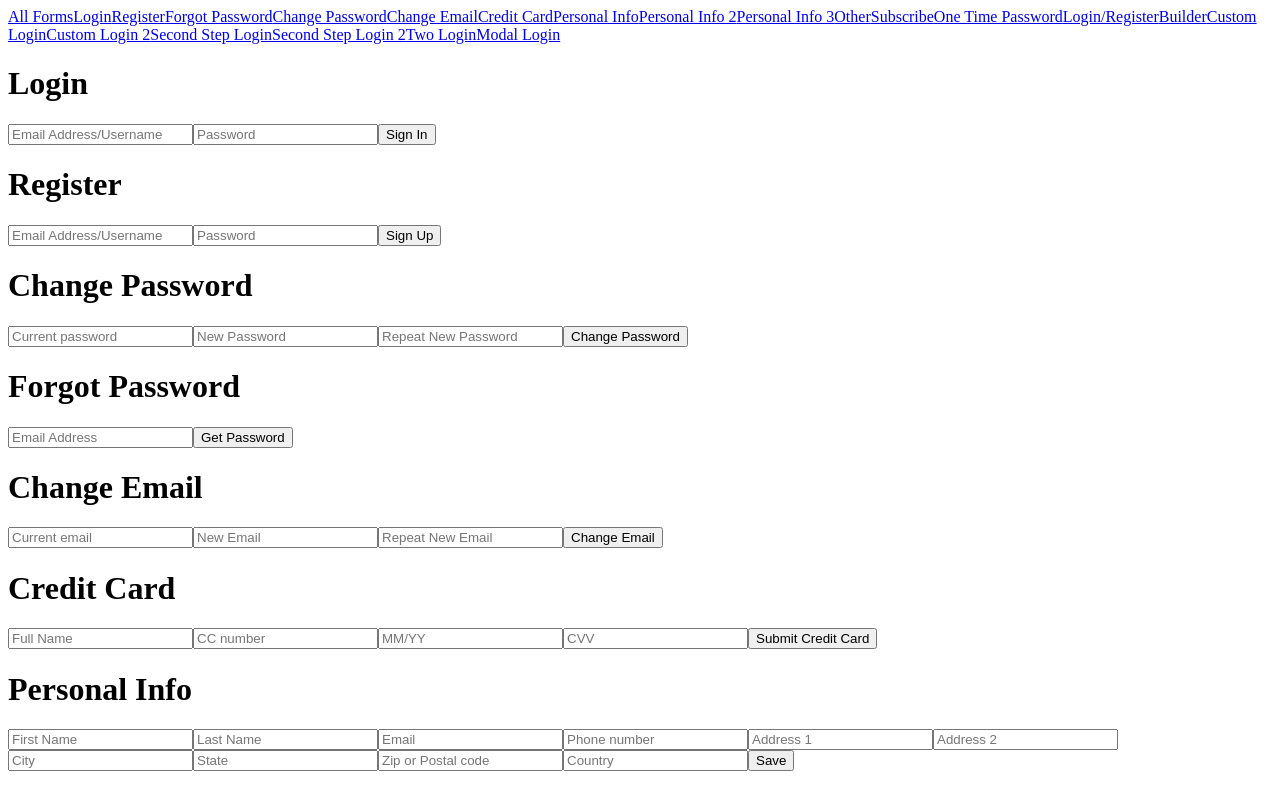
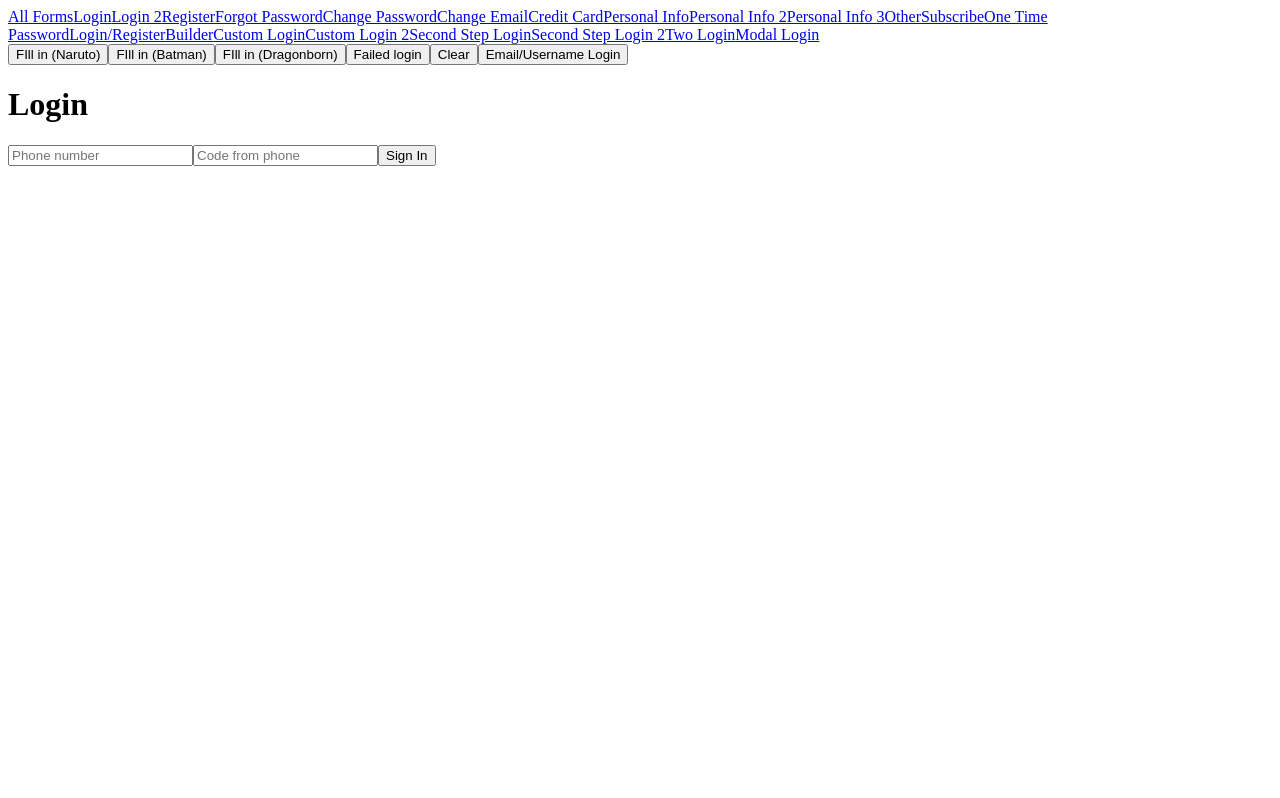
Before and after one commit to NordPass/autofill-samples, a React (Vite) app: page /#/loginPhone in a window 1280 px wide. Shown: the top 798 px of the page. Built offline with nearby package versions, Linux system fonts and the light colour scheme.

Commit message:
chore: add second login form

```diff
--- /dev/null
+++ b/src/Forms/LoginPhone.tsx
@@ -0,0 +1,159 @@
+import { useRef, useState } from 'react';
+import { errorToast, successToast } from '../utils/toasts';
+import "react-toastify/dist/ReactToastify.css";
+import { ToastContainer } from 'react-toastify';
+
+export const LoginPhone = () => {
+  const username = useRef<HTMLInputElement>(null);
+  const password = useRef<HTMLInputElement>(null);
+  const phone = useRef<HTMLInputElement>(null);
+  const [phoneLogin, setPhoneLogin] = useState(false);
+
+  return (
+    <div className='ml-6'>
+      <button
+        className="btn btn-outline"
+        type="button"
+        onClick={() => {
+          if (!phoneLogin) {
+            username.current!.value = 'naruto.uzumaki@gmail.com';
+            password.current!.value = '12345';
+            return;
+          }
+          phone.current!.value = '01234741231';
+        }}
+      >
+        FIll in (Naruto)
+      </button>
+      <button
+        className="btn btn-outline ml-3"
+        type="button"
+        onClick={() => {
+          if (!phoneLogin) {
+            username.current!.value = 'brucewayne33112@gmail.com';
+            password.current!.value = 'alfredthebutler123';
+            return;
+          }
+          phone.current!.value = '+36097123123';
+        }}
+      >
+        FIll in (Batman)
+      </button>
+      <button
+        className="btn btn-outline ml-3"
+        type="button"
+        onClick={() => {
+          if (!phoneLogin) {
+            username.current!.value = 'dragonBorn33112@gmail.com';
+            password.current!.value = 'afterdarknessAlwaysComesLight_1';
+            return;
+          }
+          phone.current!.value = '+12023431233';
+        }}
+      >
+        FIll in (Dragonborn)
+      </button>
+      <button
+        className="btn btn-outline ml-3"
+        type="button"
+        onClick={() => {
+          if (!phoneLogin) {
+            username.current!.value = 'error@gmail.com';
+            password.current!.value = 'password123';
+            return;
+          }
+          phone.current!.value = '111111111';
+        }}
+      >
+        Failed login
+      </button>
+      <button
+        className="btn btn-outline ml-3"
+        type="button"
+        onClick={() => {
+          if(!phoneLogin) {
+            username.current!.value = '';
+            password.current!.value = '';
+            return;
+          }
+          phone.current!.value = '';
+        }}
+      >
+        Clear
+      </button>
+      <button
+        className="btn btn-outline btn-secondary ml-3"
+        type="button"
+        onClick={() => setPhoneLogin(!phoneLogin)}
+      >
+        {phoneLogin ? 'Phone Login' : 'Email/Username Login'}
+      </button>
+      {phoneLogin && (<form className="flex flex-col items-start mt-3">
+        <h1 className="text-4xl mb-3">Login</h1>
+        <label>
+          <input
+            ref={username}
+            className="input input-bordered w-full max-w-xs"
+            type="text"
+            placeholder="Email Address/Username"
+          />
+        </label>
+        <label>
+          <input
+            ref={password}
+            className="input input-bordered w-full max-w-xs"
+            type="password"
+            placeholder="Password"
+            autoComplete="current-password"
+          />
+        </label>
+        <button
+          className="btn btn-outline mt-3"
+          type="button"
+          onClick={(e) => {
+            if (username.current!.value === 'error@gmail.com') {
+              errorToast();
+              e.preventDefault();
+              return;
+            }
+            successToast();
+          }}
+        >Sign In</button>
+        <ToastContainer />
+      </form>)}
+      {!phoneLogin && (
+        <form className="flex flex-col items-start mt-3">
+          <h1 className="text-4xl mb-3">Login</h1>
+          <label>
+            <input
+              ref={phone}
+              className="input input-bordered w-full max-w-xs"
+              type="text"
+              placeholder="Phone number"
+            />
+          </label>
+          <label>
+            <input
+              className="input input-bordered w-full max-w-xs"
+              type="text"
+              placeholder="Code from phone"
+            />
+          </label>
+          <button
+            className="btn btn-outline mt-3"
+            type="button"
+            onClick={(e) => {
+              if (phone.current!.value === '111111111') {
+                errorToast();
+                e.preventDefault();
+                return;
+              }
+              successToast();
+            }}
+          >Sign In</button>
+          <ToastContainer />
+        </form>
+      )}
+    </div>
+  );
+};
--- a/src/Navigation.tsx
+++ b/src/Navigation.tsx
@@ -4,6 +4,7 @@ export const Navigation = () => (
   <nav className="flex justify-around m-3 flex-wrap">
     <Link className="btn ml-2" to="/all">All Forms</Link>
     <Link className="btn ml-2" to="/login">Login</Link>
+    <Link className="btn ml-2" to="/loginPhone">Login 2</Link>
     <Link className="btn ml-2" to="/register">Register</Link>
     <Link className="btn ml-2" to="/forgotPassword">Forgot Password</Link>
     <Link className="btn ml-2" to="/changePassword">Change Password</Link>
--- a/src/index.tsx
+++ b/src/index.tsx
@@ -26,6 +26,7 @@ import { TwoLogin } from './Forms/TwoLogin.tsx';
 import { CustomLoginTwoFields } from './Forms/CustomLoginTwoFields.tsx';
 import { ModalLogin } from './Forms/ModalLogin.tsx';
 import { PersonalInfoPhone } from './Forms/PersonalInfoPhone.tsx';
+import { LoginPhone } from './Forms/LoginPhone.tsx';
 
 ReactDOM.createRoot(document.getElementById('root')!).render(
   <React.StrictMode>
@@ -53,6 +54,7 @@ ReactDOM.createRoot(document.getElementById('root')!).render(
         <Route path="/twoLogin" element={<TwoLogin />} />
         <Route path="/modalLogin" element={<ModalLogin />} />
         <Route path="/identityPhone" element={<PersonalInfoPhone />} />
+        <Route path="/loginPhone" element={<LoginPhone />} />
         <Route path="*" element={<AllForms />} />
       </Routes>
     </HashRouter>
```
